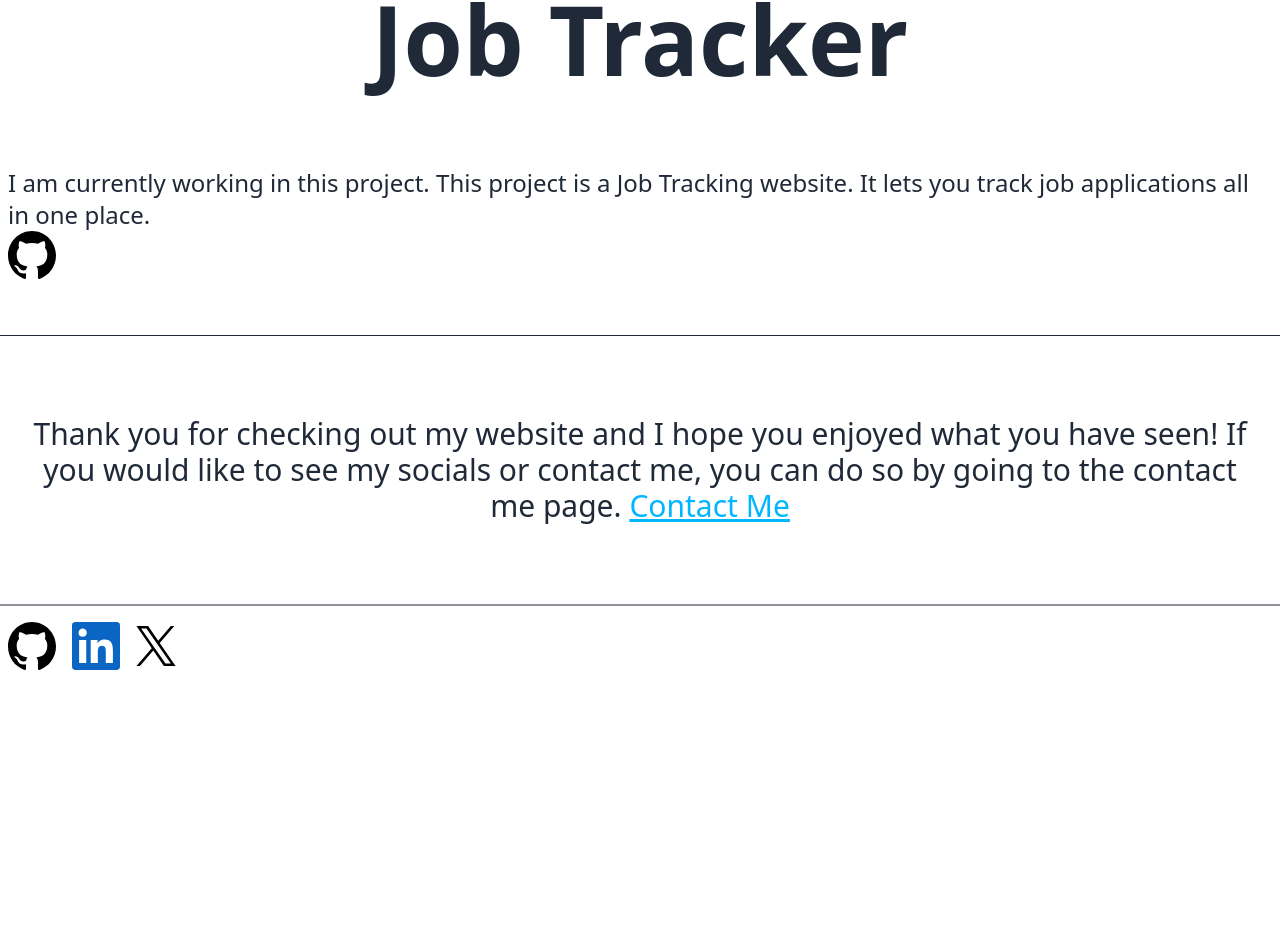
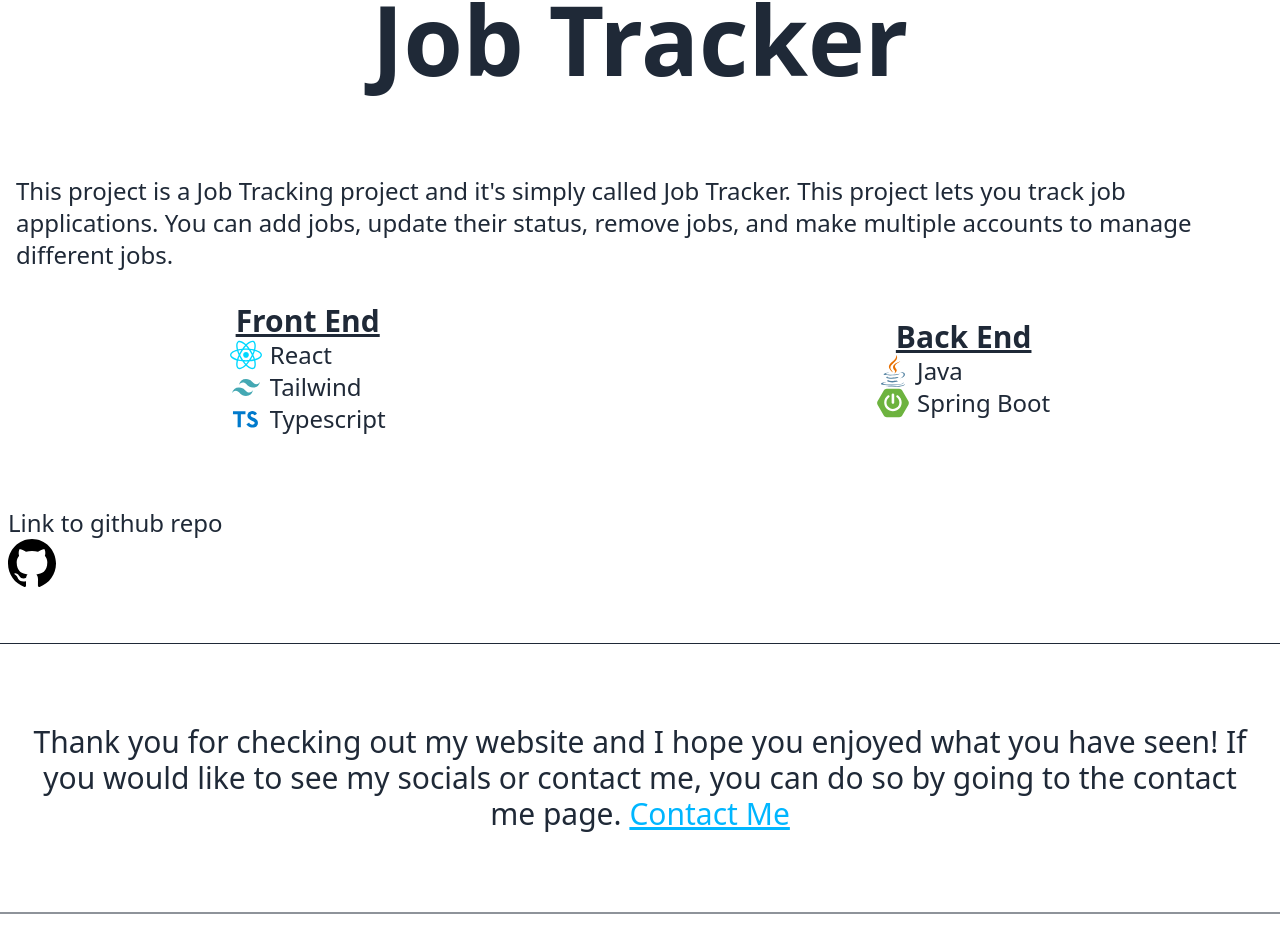
Before and after one commit to Julio-N-Coder/portfolio, a React (Vite) app: page / in a window 1280 px wide. Shown: the part 4729-5657 px from the top of the page. Before the commit the page ends 5415 px from the top, so only its background shows below. Built offline with nearby package versions, Linux system fonts and the light colour scheme.

Commit message:
updated site with job tracker project

```diff
--- a/src/components/smallNamesWithIcons.tsx
+++ b/src/components/smallNamesWithIcons.tsx
@@ -12,6 +12,8 @@ import awsApiGatewaySVG from "../assets/aws-svgs/aws-API-Gateway.svg";
 import awsDynamoDBSVG from "../assets/aws-svgs/aws-DynamoDB.svg";
 import awsCognitoSVG from "../assets/aws-svgs/aws-Cognito.svg";
 import githubActionsSVG from "../assets/github-actions-svg.svg";
+import javaSVG from "../assets/java-logo.svg";
+import springBootSVG from "../assets/spring-boot.svg";
 
 interface props {
   className?: string;
@@ -238,6 +240,30 @@ function SmallGithubActionsDiv({ className, appendingText }: props) {
   );
 }
 
+function SmallJavaDiv({ className, appendingText }: props) {
+  return (
+    <SmallSVGBaseDiv
+      className={className}
+      appendingText={appendingText}
+      svgImage={javaSVG}
+      title="Java"
+      alt="Java SVG"
+    />
+  );
+}
+
+function SmallSpringBootDiv({ className, appendingText }: props) {
+  return (
+    <SmallSVGBaseDiv
+      className={className}
+      appendingText={appendingText}
+      svgImage={springBootSVG}
+      title="Spring Boot"
+      alt="Spring Boot SVG"
+    />
+  );
+}
+
 export {
   SmallReactDiv,
   SmallTailwindDiv,
@@ -253,4 +279,6 @@ export {
   SmallAWSDynamoDBDiv,
   SmallAWSCognitoDiv,
   SmallGithubActionsDiv,
+  SmallJavaDiv,
+  SmallSpringBootDiv,
 };
--- a/src/projects/Chatvious.tsx
+++ b/src/projects/Chatvious.tsx
@@ -81,7 +81,7 @@ export default function Chatvious() {
               More Info About Chatvious
             </Link>
             <a
-              href="https://github.com/Night-Coder-404/chatvious"
+              href="https://github.com/Julio-N-Coder/chatvious"
               target="_blank"
             >
               <GithubSvg className="h-12" />
--- a/src/projects/JobTracker.tsx
+++ b/src/projects/JobTracker.tsx
@@ -1,17 +1,52 @@
 import { GithubSvg } from "../components/svgs";
-import { Link } from "react-router-dom";
+import {
+  SmallReactDiv,
+  SmallTailwindDiv,
+  SmallTypescriptDiv,
+  SmallJavaDiv,
+  SmallSpringBootDiv,
+} from "../components/smallNamesWithIcons";
 
 export default function JobTracker() {
   return (
     <div id="project-3" className="project">
       <h3 className="project-title">Job Tracker</h3>
-      <p>
-        I am currently working in this project. This project is a Job Tracking
-        website. It lets you track job applications all in one place.
-      </p>
-      <a href="https://github.com/Julio-N-Coder/Job-Tracker" target="_blank">
-        <GithubSvg className="h-12" />
-      </a>
+      <div className="projectTextContainer">
+        <p>
+          This project is a Job Tracking project and it's simply called Job
+          Tracker. This project lets you track job applications. You can add
+          jobs, update their status, remove jobs, and make multiple accounts to
+          manage different jobs.
+        </p>
+        <div className="tech-stack">
+          <div>
+            <h3 className="main-tech-title">Front End</h3>
+            <SmallReactDiv />
+            <SmallTailwindDiv />
+            <SmallTypescriptDiv />
+          </div>
+          <div className="backend-stack">
+            <div>
+              <h3 className="main-tech-title">Back End</h3>
+              <SmallJavaDiv />
+              <SmallSpringBootDiv />
+            </div>
+          </div>
+        </div>
+      </div>
+      <div className="space-y-6">
+        <div>
+          <p>Link to github repo</p>
+          <div className="flex items-center gap-6">
+            <a
+              href="https://github.com/Julio-N-Coder/Job-Tracker"
+              target="_blank"
+            >
+              <GithubSvg className="h-12" />
+            </a>
+          </div>
+        </div>
+      </div>
     </div>
   );
 }
```
Also changed, not shown: src/assets/java-logo.svg (added), src/assets/spring-boot.svg (added).
